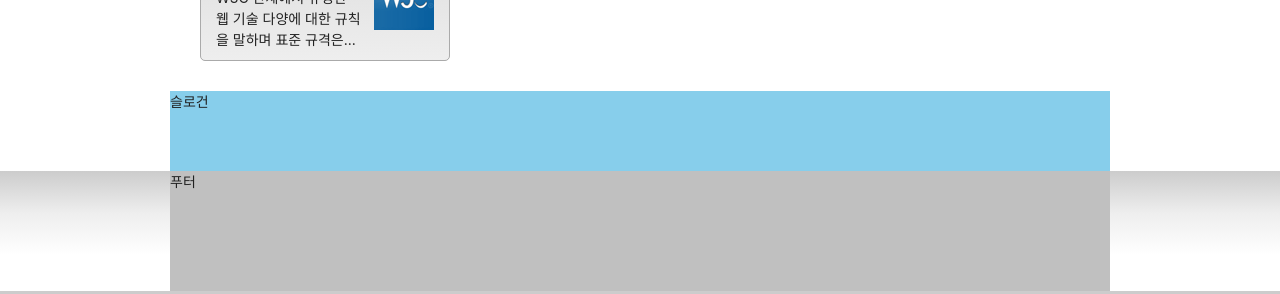
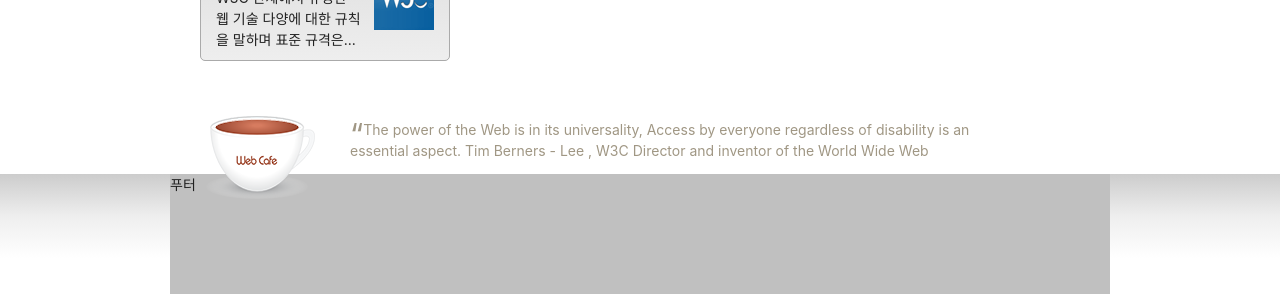
Before and after one commit to no-support/HTML5, a plain HTML site: page index.html in a window 1280 px wide. Shown: the part 753-1047 px from the top of the page. Drawn offline with Linux system fonts and the light colour scheme; a web font is replaced by a local one.

Commit message:
슬로건 디자인 완성

```diff
--- a/index.html
+++ b/index.html
@@ -348,7 +348,16 @@
       </div>
     </div>
   </main>
-  <article class="slogan">슬로건</article>
+  <article class="slogan">
+    <h2 class="slogan-title" title="웹카페에서 웹표준을">슬로건</h2>
+    <p class="slogan-content">
+      <q cite="http://w3.org/WAI">The power of the Web is in its universality, Access by everyone regardless of disability is an essential aspect.</q>
+      Tim Berners - Lee , W3C Director and inventor of the World Wide Web
+    </p>
+    <footer class="a11y-hidden">
+      출처 : W3C, http://w3.org/WAI/
+    </footer>
+  </article>
   <footer class="footer">
     <div class="footer-inner">푸터</div>
   </footer>
--- a/styles/style.css
+++ b/styles/style.css
@@ -847,7 +847,6 @@ main::before {
 }
 
 .favorite-list {
-  background-color: yellow;
   /* 스크린 리더가 못 읽음 */
   list-style-type: none;
   /* 스크린 리더가 읽음 */
@@ -857,7 +856,6 @@ main::before {
 .favorite-list li {
   margin-top: 10px;
   counter-increment: number;
-  background-color: pink;
   position: relative;
 }
 
@@ -879,12 +877,13 @@ main::before {
   position: absolute;
   top: 50%;
   right: 0;
+  /* margin-top: -[자기자신의 절반 크기] */
   margin-top: -6px;
   /* display: inline-block; */
   width: 20px;
   height: 11px;
   margin-left: auto;
-  background: lime url("./images/rank.png") no-repeat 100% 0;
+  background: url("./images/rank.png") no-repeat 100% 0;
 }
 
 .stop {
@@ -904,8 +903,44 @@ main::before {
 
 /* 슬로건 */
 .slogan {
-  background: skyblue;
-  height: 10vh;
+  /* display: flow-root;를 지원하지 않는 브라우저를 위한 안전장치 */
+  clear: both;
+  position: relative;
+  padding: 15px 100px 15px 180px;
+}
+
+.slogan-title {
+  width: 110px;
+  height: 83px;
+  line-height: 83px;
+  text-align: center;
+  position: absolute;
+  bottom: -25px;
+  left: 35px;
+}
+
+.slogan-title::after {
+  content: "";
+  position: absolute;
+  top: 0;
+  left: 0;
+  width: 100%;
+  height: 100%;
+  background: url(./images/coffee.png) no-repeat;
+}
+
+.slogan-content {
+  color: #a09784;
+}
+
+.slogan-content q::before {
+  display: inline-block;
+  font-size: 3rem;
+  transform: translateY(10px);
+}
+
+.slogan-content q::after {
+  content: "";
 }
 
 /* 푸터 */
```
